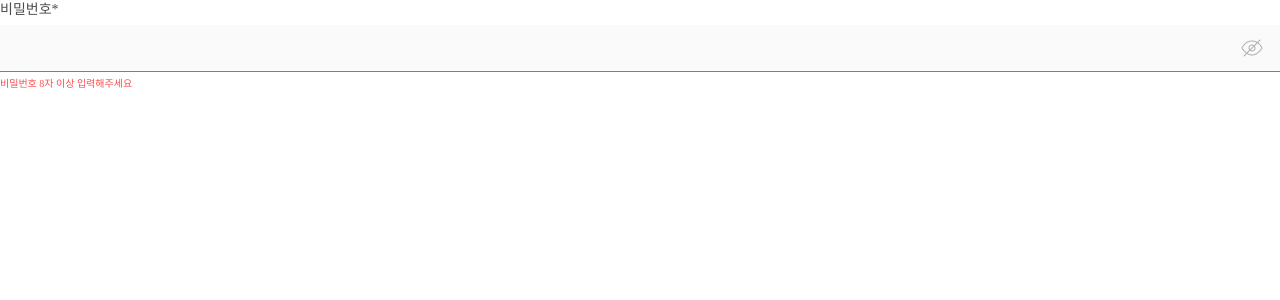
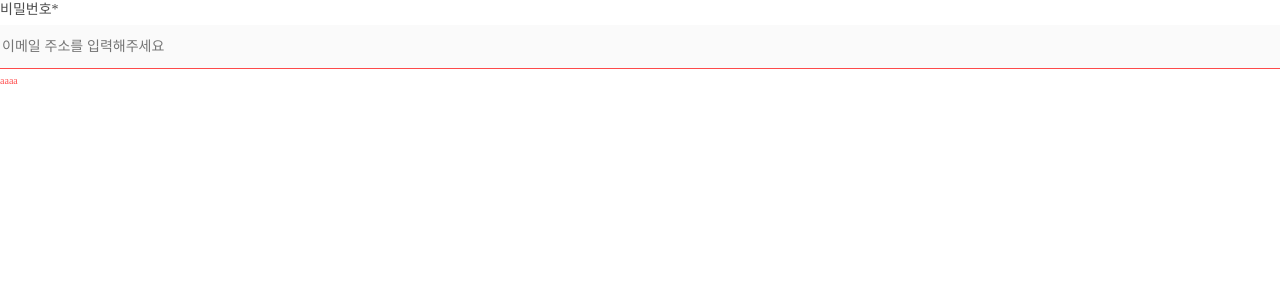
Before and after one commit to postwo/ReactBoardFront, a React (Create React App) app: page / in a window 1280 px wide. Shown: the top 300 px of the page. Built offline with nearby package versions, Linux system fonts and the light colour scheme; a web font is replaced by a local one.

Commit message:
컴포넌트 생성 inputbox2

```diff
--- a/src/App.tsx
+++ b/src/App.tsx
@@ -1,4 +1,4 @@
-import React from 'react';
+import React, { useState } from 'react';
 import './App.css';
 import Top3Item from './components/Top3Item';
 import top3boardListMock from './mocks/top-3-board-list.mock';
@@ -11,9 +11,12 @@ import InputBox from './components/InputBox';
 
 // return 에 <BoardListItem/> 이렇게 넣어야 내가 만든 div들이 출력된다
 function App() {
+
+  const [value,setValue] =useState<string>('');
+
   return (
     <>
-      <InputBox />
+      <InputBox label='이메일' type='text' placeholder='이메일 주소를 입력해주세요' value={value} error={true} setValue={setValue} message='aaaa'/>
     </>
   );
 }
--- a/src/components/InputBox/index.tsx
+++ b/src/components/InputBox/index.tsx
@@ -1,22 +1,63 @@
-import React, { forwardRef } from 'react'
+import React, { ChangeEvent, Dispatch,forwardRef,SetStateAction,KeyboardEvent } from 'react'
 import './style.css';
 
+//         interface: Input Box 컴포넌트 Propperties          //
+interface Props { //이거는 외부에서 받아오는것들
+  label: string;
+  type: 'text' | 'password';
+  placeholder: string;
+  value: string;
+  setValue: Dispatch<SetStateAction<string>>;
+  error: boolean;
 
-interface Props {
+  // ?는 필수가 아니고 선택이다
+  icon?: string;
 
+  onButtonClick?: ()=> void;
+
+  message?: string;
+
+  onkeyDoun?: (event: KeyboardEvent<HTMLInputElement>) => void;
 }
 
+
+
+//         component: Input Box 컴포넌트          //
 const InputBox = forwardRef<HTMLInputElement,Props>((props: Props,ref) =>{
+
+  //         state: properties          //
+  const {label,type, placeholder, value ,error,icon,message} = props;
+  const {setValue, onButtonClick, onkeyDoun} = props;
+
+  //         event handler: input 값 변경 이벤트 처리 함수   //
+  const onChangeHandler = (event: ChangeEvent<HTMLInputElement>) =>{
+    const {value} = event.target;
+    setValue (value);
+  }
+
+  //         event handler: input 키 이벤트 처리 함수   //
+  const onkeyDownHandler = (event: KeyboardEvent<HTMLInputElement>) => {
+    if(!onkeyDoun) return;
+    onkeyDoun(event);
+  }
+
+
+  //         render: Input Box 컴포넌트          //
+  //        ``을 쓰면 {}이걸로 감싸줘야 한다
+  //        ref={ref}는 인풋창에서 enter를 치면 다음 input창으로 넘어가는걸 뜻한다
   return (
     <div className='inputbox'>
       <div className='inputbox-label'>{'비밀번호*'}</div>
-      <div className='inputbox-container-error'>
-        <input className='input'/>
-        <div className='icon-button'>
-          <div className='icon eye-light-off-icon'></div>
+      <div className={error ? 'inputbox-container-error' : 'inputbox-container'}>
+        <input ref={ref} type={type} className='input' placeholder={placeholder} value={value} onChange={onChangeHandler} onKeyDown={onkeyDownHandler}/>
+        {onButtonClick !== undefined && (
+          <div className='icon-button'>
+            {icon !== undefined && <div className={`icon ${icon}`}></div>}
         </div>
+        )}
+
       </div>
-      <div className='inputbox-message'>{'비밀번호 8자 이상 입력해주세요'}</div>
+      {message !== undefined && <div className='inputbox-message'>{message}</div>}
     </div>
   )
 
```
Also changed, not shown: 1 other file (tests, documents, lock files or other folders).
